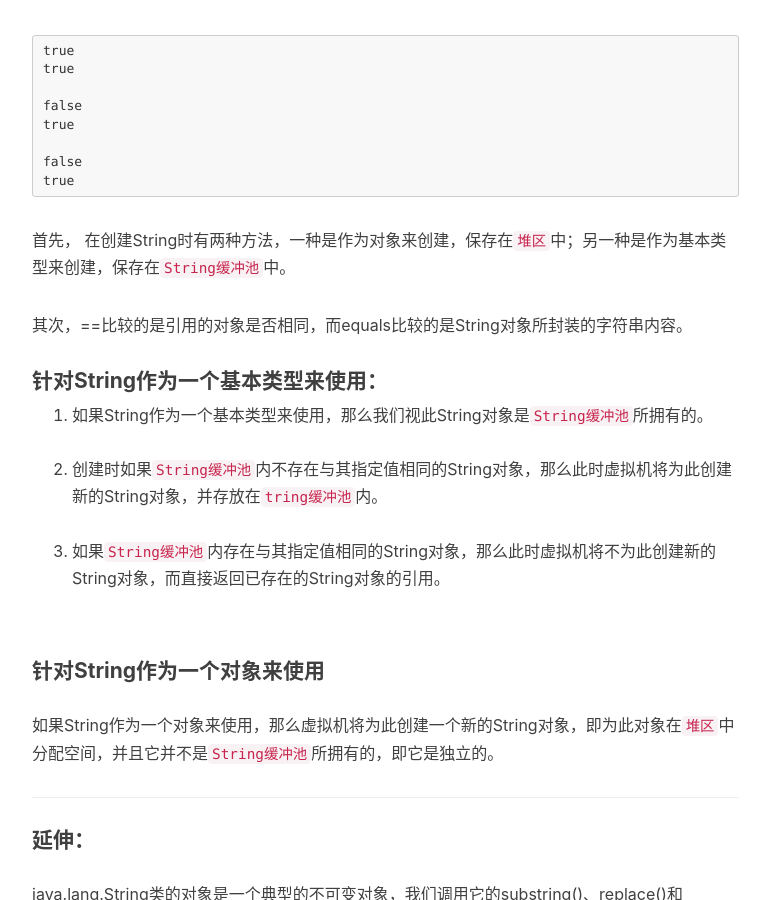
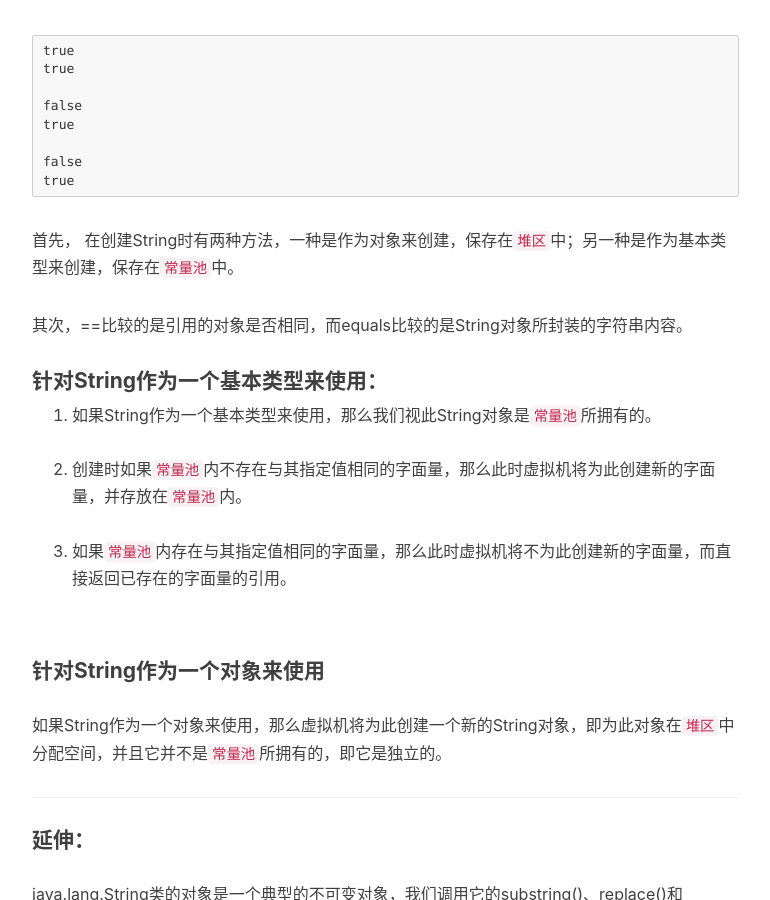
Before and after one commit to kanonjz/kanonjz.github.io, a Jekyll site: the page built from _posts/2017-11-23-String.md, in a window 1280 px wide and 900 px high, scrolled down 1115 px. Shown: the whole window, without its empty margins (233-1003 px from the left). Built offline with Jekyll 4.4.1, drawn with Linux system fonts in a browser that asks for light colours; nearby versions of some CDN libraries; comment, search, counter and statistics services are not loaded.

Commit message:
Update 2017-11-23-String.md

````diff
--- a/_posts/2017-11-23-String.md
+++ b/_posts/2017-11-23-String.md
@@ -46,20 +46,20 @@ false
 true
 ```
 
-首先， 在创建String时有两种方法，一种是作为对象来创建，保存在`堆区`中；另一种是作为基本类型来创建，保存在`String缓冲池`中。
+首先， 在创建String时有两种方法，一种是作为对象来创建，保存在`堆区`中；另一种是作为基本类型来创建，保存在`常量池`中。
 
 其次，==比较的是引用的对象是否相同，而equals比较的是String对象所封装的字符串内容。
 <br>
 
 #### 针对String作为一个基本类型来使用：
 
-1. 如果String作为一个基本类型来使用，那么我们视此String对象是`String缓冲池`所拥有的。<br><br>
-2. 创建时如果`String缓冲池`内不存在与其指定值相同的String对象，那么此时虚拟机将为此创建新的String对象，并存放在`tring缓冲池`内。<br><br>
-3. 如果`String缓冲池`内存在与其指定值相同的String对象，那么此时虚拟机将不为此创建新的String对象，而直接返回已存在的String对象的引用。<br><br>
+1. 如果String作为一个基本类型来使用，那么我们视此String对象是`常量池`所拥有的。<br><br>
+2. 创建时如果`常量池`内不存在与其指定值相同的字面量，那么此时虚拟机将为此创建新的字面量，并存放在`常量池`内。<br><br>
+3. 如果`常量池`内存在与其指定值相同的字面量，那么此时虚拟机将不为此创建新的字面量，而直接返回已存在的字面量的引用。<br><br>
 
 #### 针对String作为一个对象来使用
 
-如果String作为一个对象来使用，那么虚拟机将为此创建一个新的String对象，即为此对象在`堆区`中分配空间，并且它并不是`String缓冲池`所拥有的，即它是独立的。
+如果String作为一个对象来使用，那么虚拟机将为此创建一个新的String对象，即为此对象在`堆区`中分配空间，并且它并不是`常量池`所拥有的，即它是独立的。
 
 <hr>
 
````
